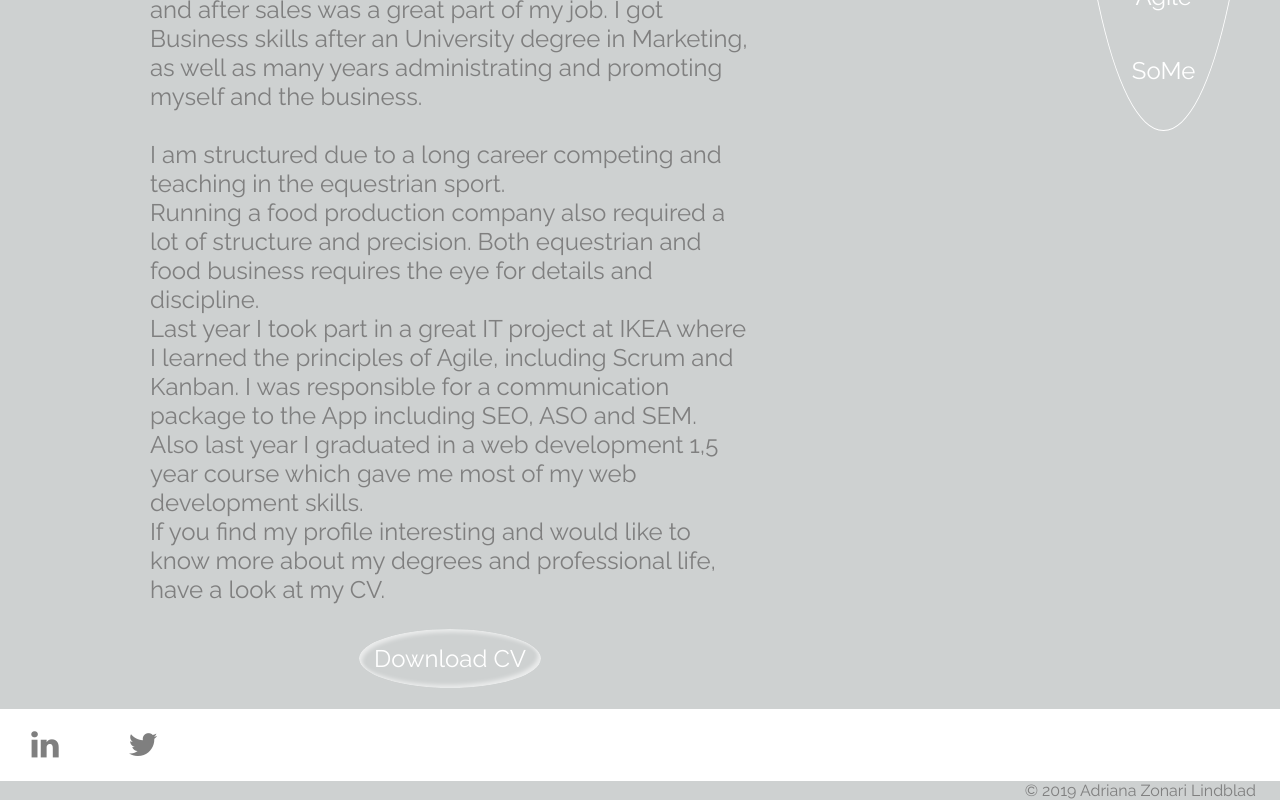
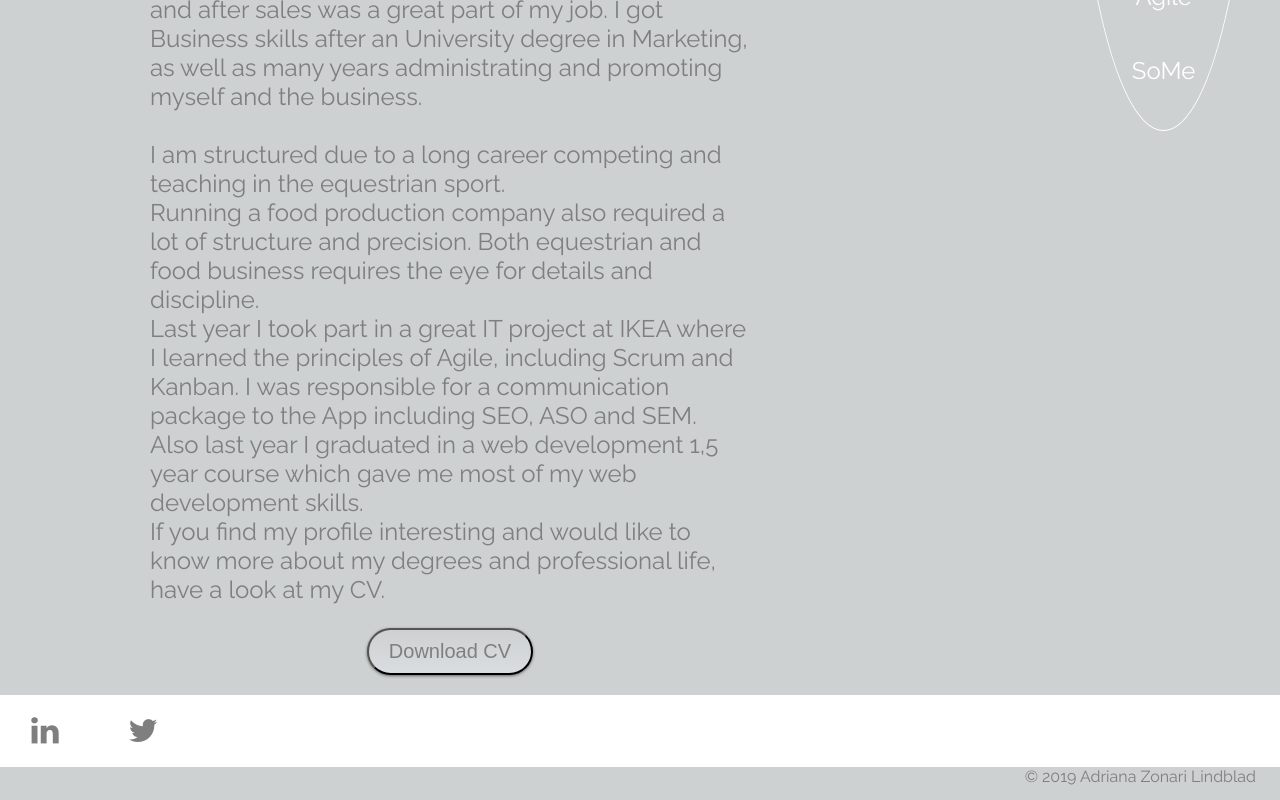
Before and after one commit to AdriZonari/My-site, a plain HTML site: page index.html in a window 1280 px wide. Shown: the part 1042-1842 px from the top of the page. Drawn offline with Linux system fonts and the light colour scheme.

Commit message:
changing download button

```diff
--- a/styles.css
+++ b/styles.css
@@ -84,31 +84,37 @@ font-size:3rem;
 }
 
 .download-cv{
-    background-color: rgb(206, 209, 209);
-    border: solid 1px rgb(206, 209, 209);
-    border-radius: 50%;
-    color: #ffffff;
-    font-family: 'Raleway', sans-serif;
-    font-size: 1.5rem;
-    font-weight: light;
-    padding: 15px;
-    text-align: center;
-    box-shadow: inset 3px 3px 4px rgba(255, 255, 255, .6),
-                inset -3px -3px 4px rgba(255, 255, 255, .6);
+    background: rgb(206, 209, 209);
+    background-image: -webkit-linear-gradient(top, rgb(206, 209, 209), #d9dde0);
+    background-image: -moz-linear-gradient(top, rgb(206, 209, 209), #d9dde0);
+    background-image: -ms-linear-gradient(top, rgb(206, 209, 209), #d9dde0);
+    background-image: -o-linear-gradient(top, rgb(206, 209, 209), #d9dde0);
+    background-image: linear-gradient(to bottom, rgb(206, 209, 209), #d9dde0);
+    -webkit-border-radius: 28;
+    -moz-border-radius: 28;
+    border-radius: 28px;
+    -webkit-box-shadow: 0px 1px 3px #666666;
+    -moz-box-shadow: 0px 1px 3px #666666;
+    box-shadow: 0px 1px 3px #666666;
+    font-family: Arial;
+    color: #7f7f7f;
+    font-size: 20px;
+    padding: 10px 20px 10px 20px;
+    text-decoration: none;
+  }
 
-}
+  .download-cv:hover{
+    background: #ffffff;
+    background-image: -webkit-linear-gradient(top, #ffffff, #e8edf0);
+    background-image: -moz-linear-gradient(top, #ffffff, #e8edf0);
+    background-image: -ms-linear-gradient(top, #ffffff, #e8edf0);
+    background-image: -o-linear-gradient(top, #ffffff, #e8edf0);
+    background-image: linear-gradient(to bottom, #ffffff, #e8edf0);
+    color:  rgb(206, 209, 209);
+    text-decoration: none;
+  }
 
-.download-cv:hover{
-    background-color: #ffffff;
-    border: solid 1px #ffffff;
-    border-radius: 50%;
-    color:  rgb(206, 209, 209);
-
-
-
-}
-
-.bottom-container{
+  .bottom-container{
     background-color: #ffffff;
     margin-top: 20px;
     font-size: 2rem;
```
